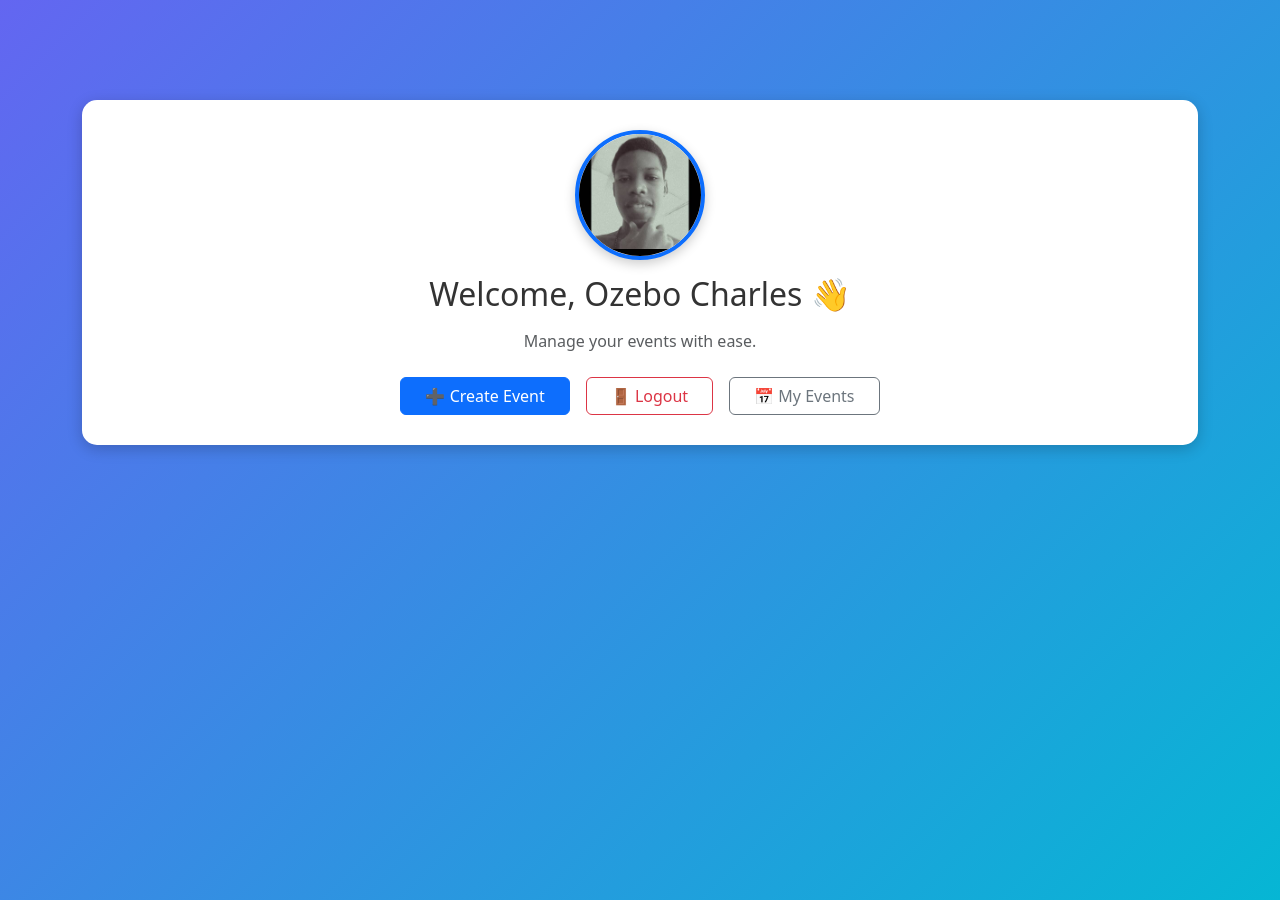
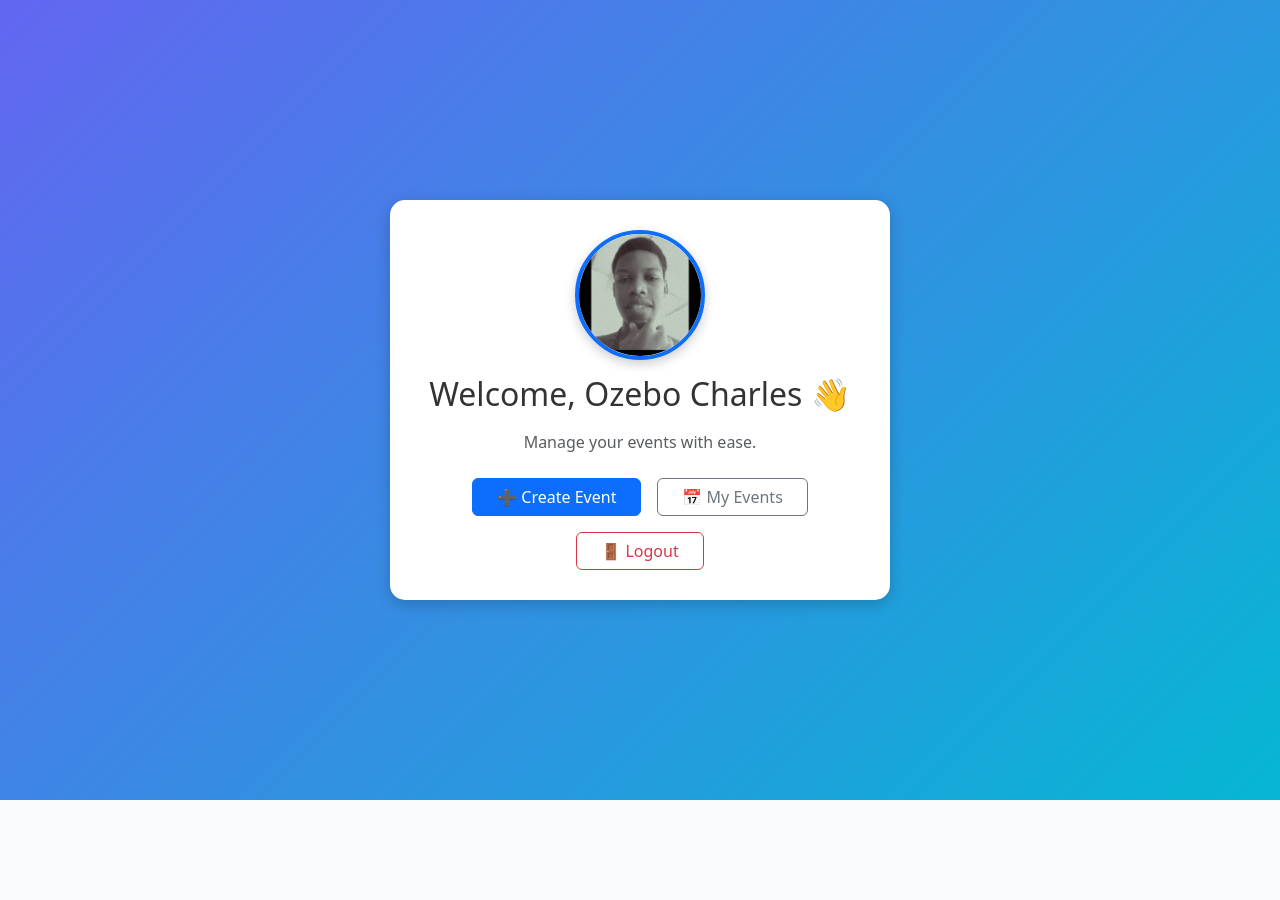
Before and after one commit to Charles-DEV-1/Event-management-app, a Flask app: template templates/admin_dashboard.html in a window 1280 px wide. After the commit the page ends 800 px from the top, so only its background shows below. Run offline with Flask 3, Linux system fonts and the light colour scheme; the template is opened without the code that fills it: values that come from a table or form of the project are taken from there, others are empty.

Commit message:
Update admin_dashboard.html

```diff
--- a/templates/admin_dashboard.html
+++ b/templates/admin_dashboard.html
@@ -10,6 +10,10 @@
       background: linear-gradient(135deg, #6366f1, #06b6d4);
       min-height: 100vh;
       color: #fff;
+      display: flex;
+      justify-content: center;
+      align-items: center;
+      padding: 20px;
     }
     .dashboard-card {
       background: white;
@@ -17,13 +21,9 @@
       border-radius: 15px;
       padding: 30px;
       box-shadow: 0px 4px 15px rgba(0,0,0,0.2);
-      margin-top: 100px;
-    }
-    a.btn {
-      transition: all 0.3s ease;
-    }
-    a.btn:hover {
-      transform: scale(1.05);
+      width: 100%;
+      max-width: 500px;
+      text-align: center;
     }
     .profile-pic {
       width: 130px;
@@ -38,19 +38,28 @@
     .profile-pic:hover {
       transform: scale(1.05);
     }
+    a.btn {
+      transition: all 0.3s ease;
+    }
+    a.btn:hover {
+      transform: scale(1.05);
+    }
+    @media (max-width: 576px) {
+      .dashboard-card { padding: 20px; }
+      .d-flex { flex-direction: column; gap: 10px !important; }
+      .btn { width: 100%; }
+    }
   </style>
 </head>
 <body>
-  <div class="container">
-    <div class="dashboard-card text-center">
-        <img src="{{ url_for('uploaded_file', filename=user.profile_pic) }}" alt="Profile Picture" class="profile-pic">
-      <h2 class="mb-3">Welcome, {{ user.username }} 👋</h2>
-      <p class="text-muted">Manage your events with ease.</p>
-      <div class="d-flex justify-content-center gap-3 mt-4">
-        <a href="/create_event" class="btn btn-primary px-4">➕ Create Event</a>
-        <a href="/logout" class="btn btn-outline-danger px-4">🚪 Logout</a>
-        <a href="/my_events" class="btn btn-outline-secondary px-4">📅 My Events</a>
-      </div>
+  <div class="dashboard-card">
+    <img src="{{ url_for('uploaded_file', filename=user.profile_pic) }}" alt="Profile Picture" class="profile-pic">
+    <h2 class="mb-3">Welcome, {{ user.username }} 👋</h2>
+    <p class="text-muted">Manage your events with ease.</p>
+    <div class="d-flex justify-content-center gap-3 mt-4 flex-wrap">
+      <a href="/create_event" class="btn btn-primary px-4">➕ Create Event</a>
+      <a href="/my_events" class="btn btn-outline-secondary px-4">📅 My Events</a>
+      <a href="/logout" class="btn btn-outline-danger px-4">🚪 Logout</a>
     </div>
   </div>
 </body>
```
